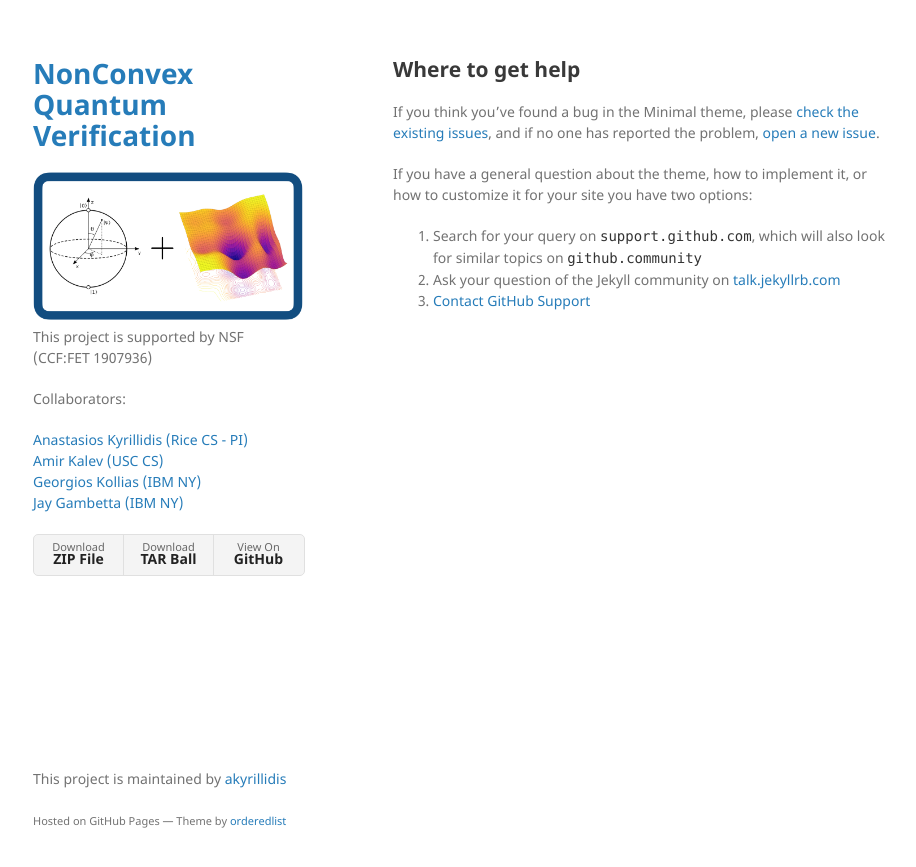
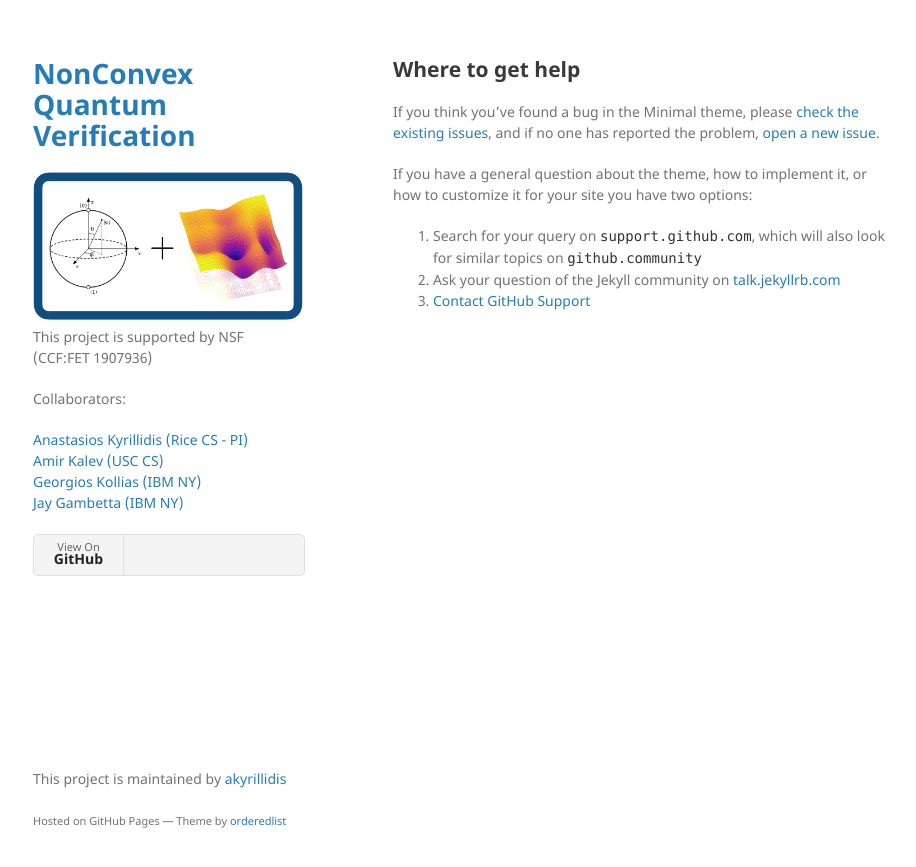
Before and after one commit to akyrillidis/nonconvex-qst, a Jekyll site: the page built from docs/SUPPORT.md, in a window 1280 px wide. Shown: the top 867 px of the page, without its empty margins (177-1093 px from the left). Built offline with Jekyll 4.4.1, drawn with Linux system fonts in a browser that asks for light colours; our own code applies the rules of GitHub Pages for plain Markdown files.

Commit message:
Update default.html

```diff
--- a/_layouts/default.html
+++ b/_layouts/default.html
@@ -35,8 +35,6 @@
 
         {% if site.show_downloads %}
         <ul class="downloads">
-          <li><a href="{{ site.github.zip_url }}">Download <strong>ZIP File</strong></a></li>
-          <li><a href="{{ site.github.tar_url }}">Download <strong>TAR Ball</strong></a></li>
           <li><a href="{{ site.github.repository_url }}">View On <strong>GitHub</strong></a></li>
         </ul>
         {% endif %}
```
